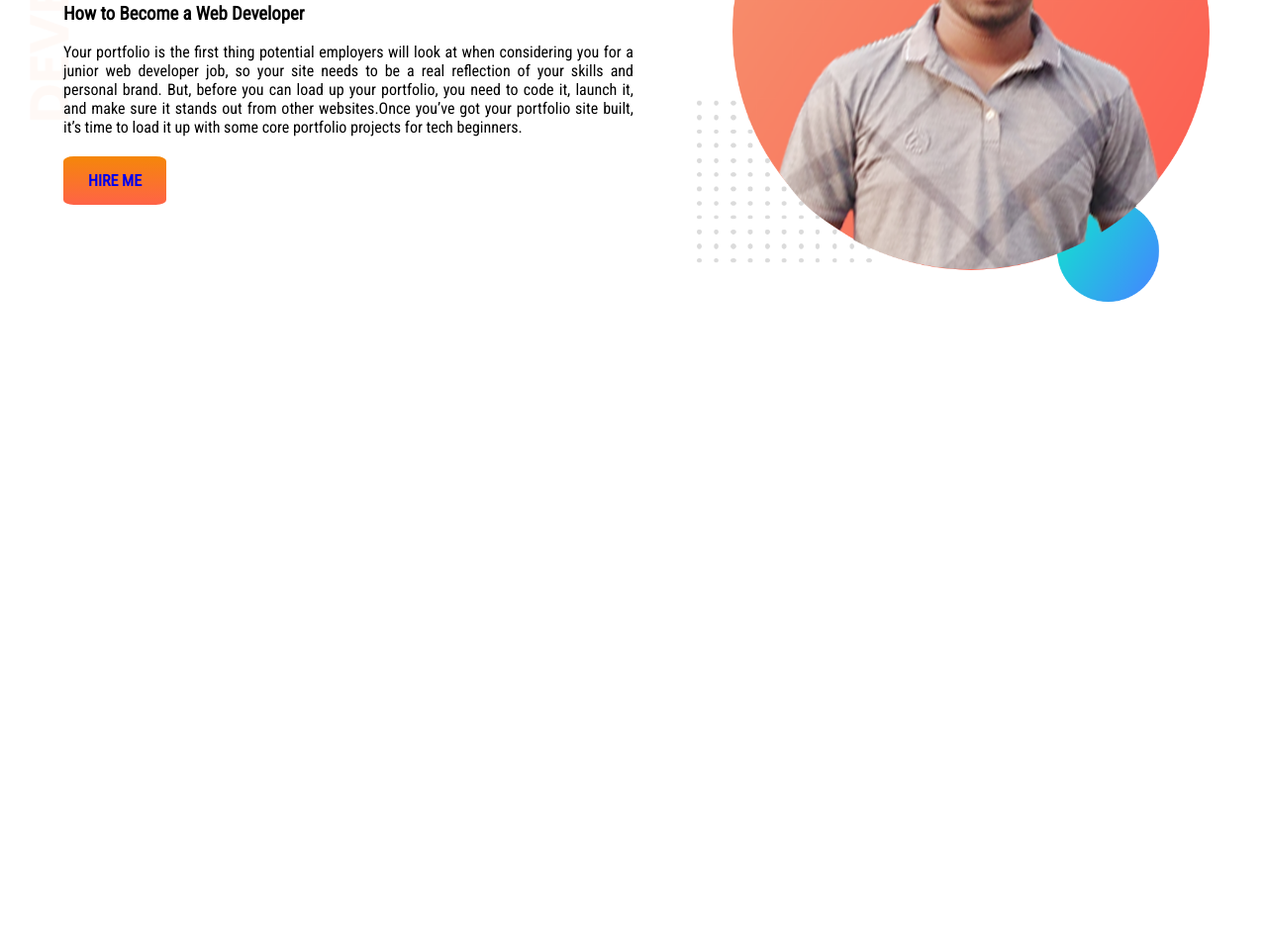
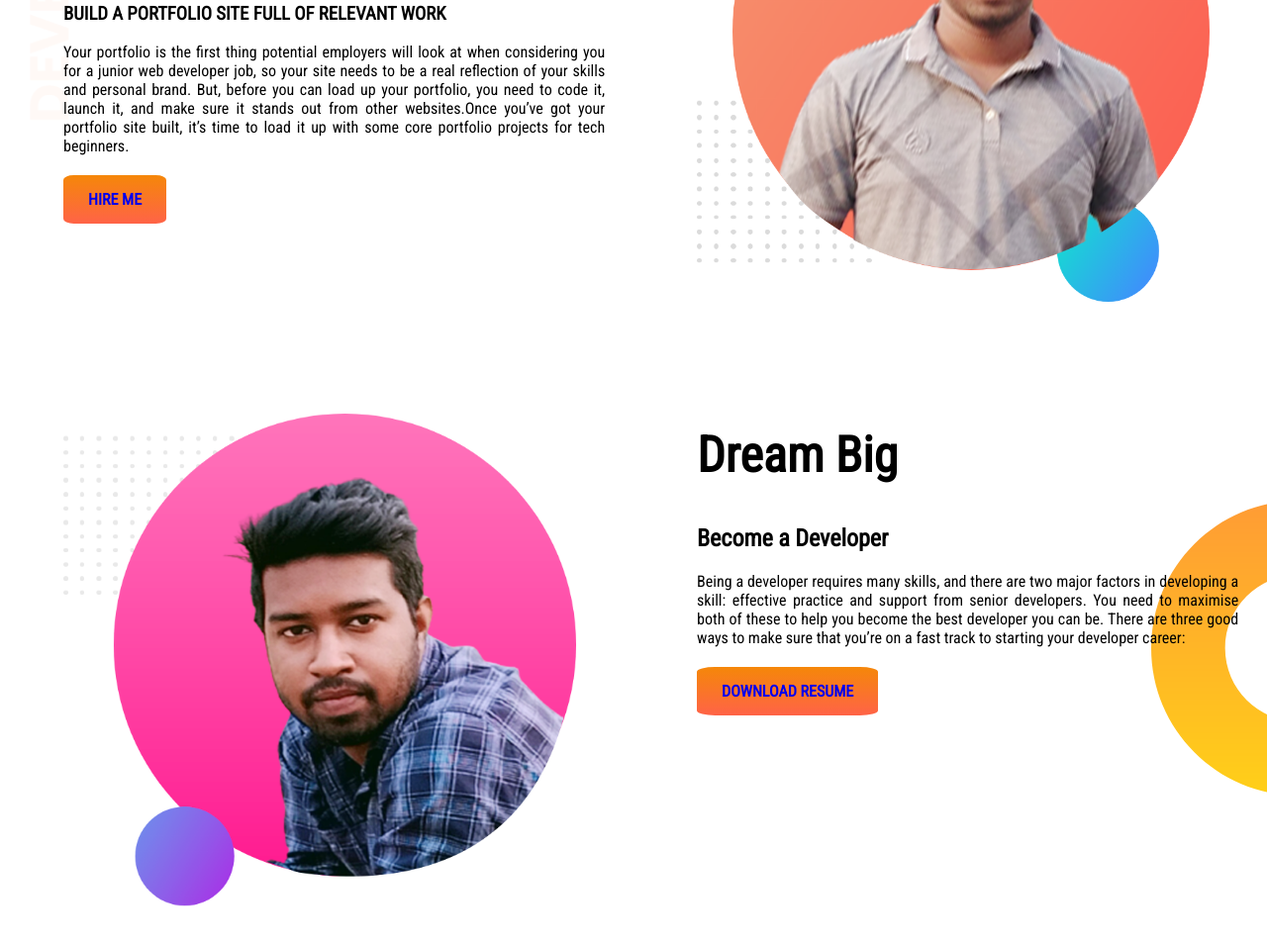
Before and after one commit to MdRashidul-Islam/developer-portfolio, a plain HTML site: page index.html in a window 1280 px wide. Shown: the part 238-1192 px from the top of the page at 99% size. Before the commit the page ends 800 px from the top, so only its background shows below. Drawn offline with Linux system fonts and the light colour scheme.

Commit message:
second-page

```diff
--- a/index.html
+++ b/index.html
@@ -14,7 +14,7 @@
    <section class="top-banner">
        <div class="half-width"><h1>Welcome To</h1>
     <h1><span class="orange">Rashidul Rony</span> World!</h1>
-    <h3>How to Become a Web Developer</h3>
+    <h3>BUILD A PORTFOLIO SITE FULL OF RELEVANT WORK</h3>
     <p>Your portfolio is the first thing potential employers will look at when considering you for a junior web developer job, so your site needs to be a real reflection of your skills and personal brand. But, before you can load up your portfolio, you need to code it, launch it, and make sure it stands out from other websites.Once you’ve got your portfolio site built, it’s time to load it up with some core portfolio projects for tech beginners.</p><br>
 
     <a class="hire-me" target="-blank" href="https://www.linkedin.com/signup/">HIRE ME</a>
@@ -23,5 +23,22 @@
 
 </section>
 
+
+<section class="dream">
+    <div class="half-width">
+        <img src="images/my-bg2.png" alt="">
+    </div>
+    <div class="half-width">
+        <h1>Dream Big</h1>
+        <h2>Become a Developer</h2>
+
+        <p>Being a developer requires many skills, and there are two major factors in developing a skill: effective practice and support from senior developers. You need to maximise both of these to help you become the best developer you can be. There are three good ways to make sure that you’re on a fast track to starting your developer career:</p> <br>
+        <a class="hire-me" target="_blank"href="https://novoresume.com/resume-templates">DOWNLOAD RESUME</a>
+
+    </div>
+
+
+</section>
+
 </body>
 </html>
--- a/style.css
+++ b/style.css
@@ -10,6 +10,7 @@ h1 {
 }
 section {
   display: flex;
+  margin-bottom: 80px;
 }
 .half-width {
   width: 50%;
@@ -17,6 +18,8 @@ section {
 }
 .half-width p {
   text-align: justify;
+  margin-right: 5%;
+
 }
 .half-width img {
   width: 90%;
@@ -34,3 +37,11 @@ section {
   background-image: url(images/top-banner.png);
   background-repeat: no-repeat;
 }
+.dream {
+  background-image: url(images/dream-bg.png);
+  background-repeat: no-repeat;
+  background-position: right;
+  margin-right: ;
+}
+
+}
```
Also changed, not shown: images/my-bg2.png (added).
